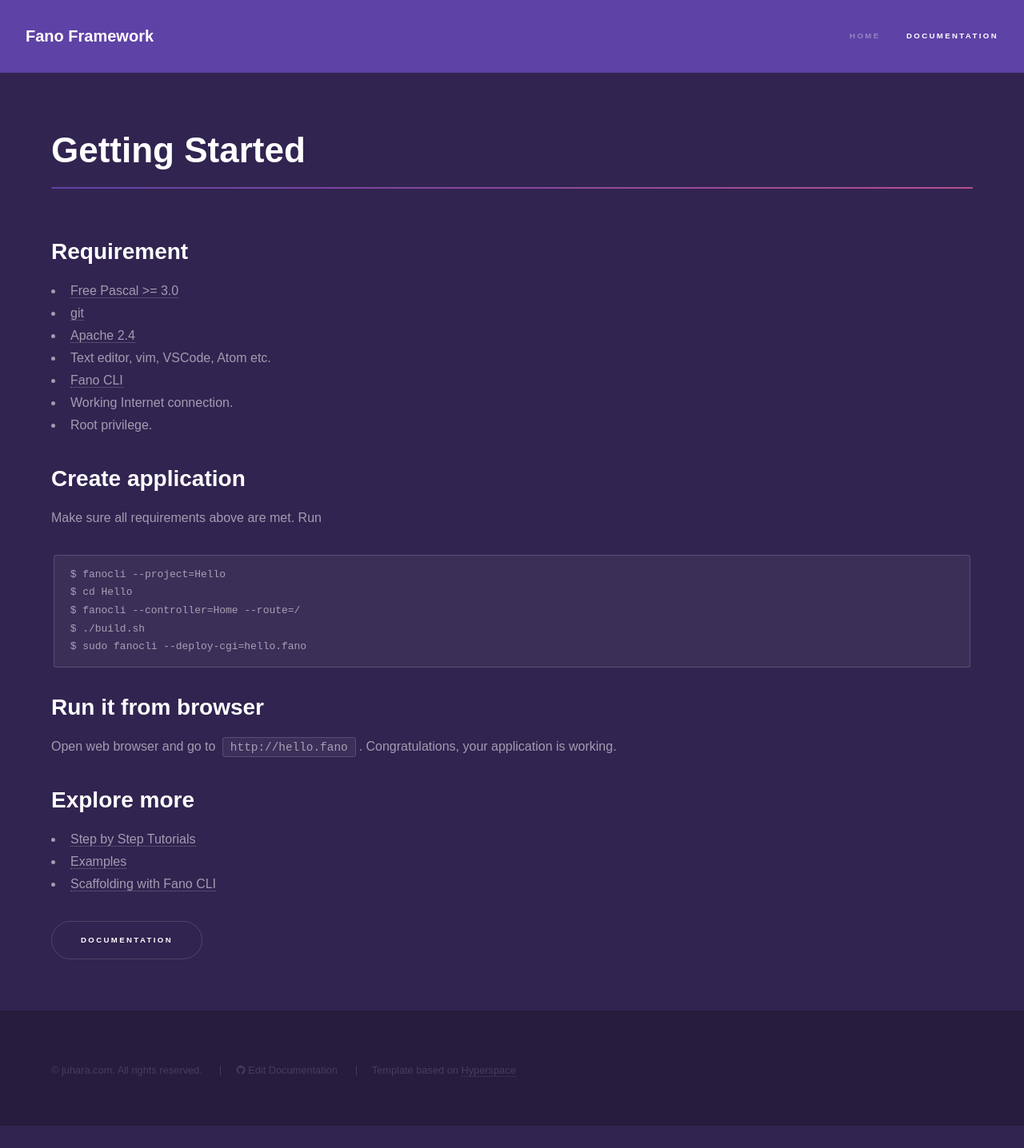
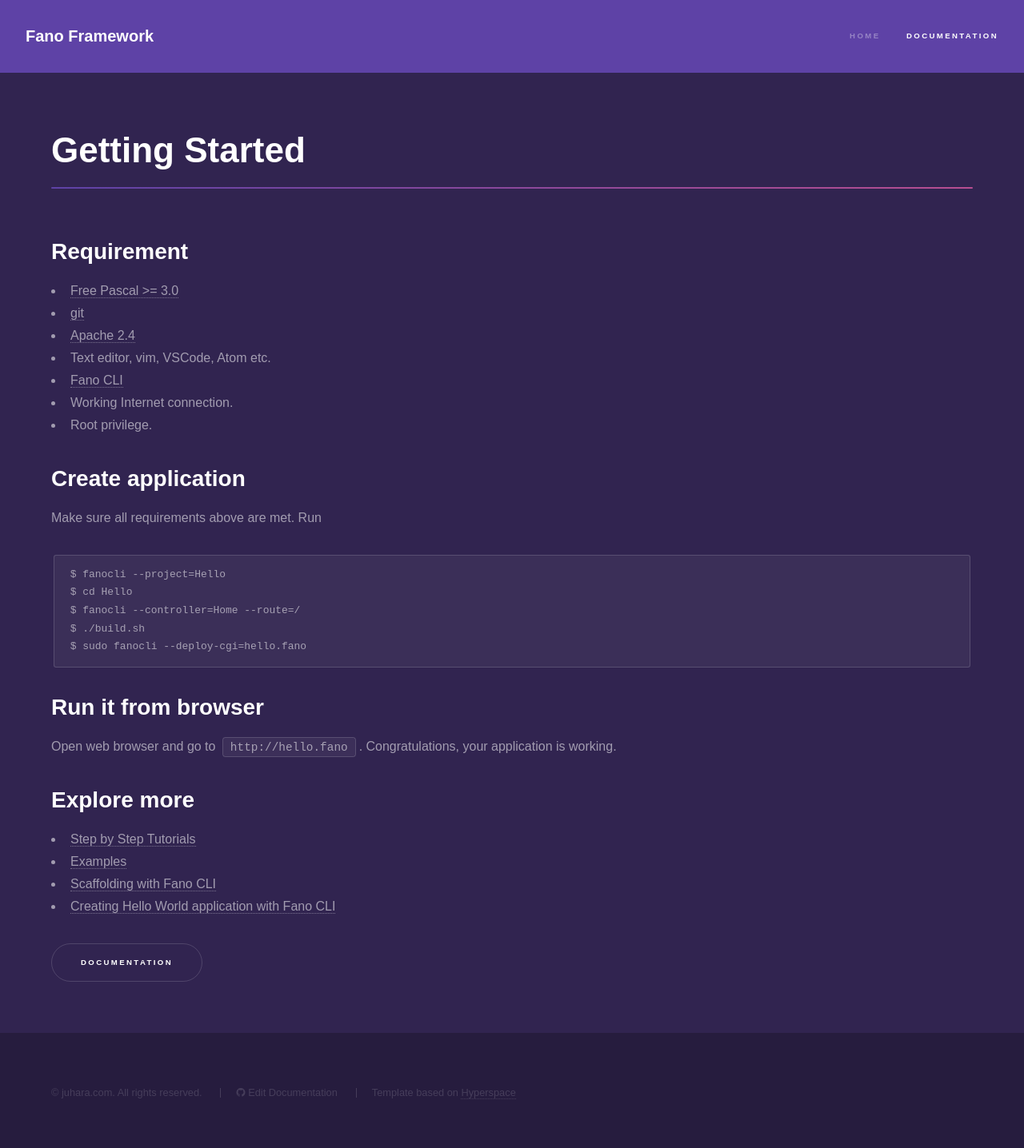
Before and after one commit to fanoframework/fanoframework.github.io, a Jekyll site: the page built from getting-started/index.md, in a window 1280 px wide. Shown: the whole page at 80% size. Built offline with Jekyll 4.4.1, drawn with Linux system fonts in a browser that asks for light colours; our own code applies the rules of GitHub Pages for plain Markdown files; before the commit the page ends 1408 px from its top, so only the background shows below that.

Commit message:
improve content

```diff
--- a/getting-started/index.md
+++ b/getting-started/index.md
@@ -36,6 +36,7 @@
 - [Step by Step Tutorials](/tutorials)
 - [Examples](/examples)
 - [Scaffolding with Fano CLI](/scaffolding-with-fano-cli)
+- [Creating Hello World application with Fano CLI](https://fanoframework.github.io/tutorials/hello-world-application-with-fano-cli)
 
 <ul class="actions">
     <li><a href="/documentation" class="button">Documentation</a></li>
```
